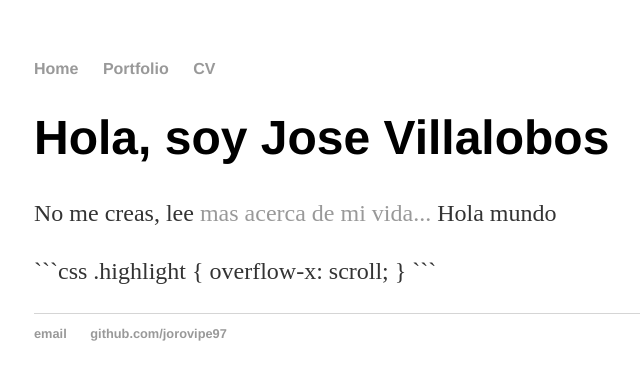
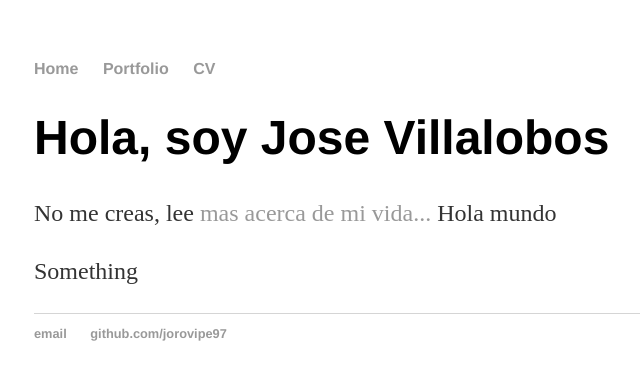
Before and after one commit to jorovipe97/jorovipe97.github.io-deprecated, a Jekyll site: the page built from index.html, in a window 1280 px wide. Shown: the top 380 px of the page, without its empty margins (158-798 px from the left). Built offline with Jekyll 4.4.1, drawn with Linux system fonts in a browser that asks for light colours.

Commit message:
Rogue solved

````diff
--- a/_config.yml
+++ b/_config.yml
@@ -6,5 +6,12 @@ github_username: jorovipe97
 twitter_username: gamebite10
 
 
-markdown: kramdown
-highlighter: rouge
+# Jekyll 3 now only supports Kramdown for Markdown
+kramdown:
+    # Use GitHub flavored markdown, including triple backtick fenced code blocks
+    input: GFM
+    # Jekyll 3 and GitHub Pages now only support rouge for syntax highlighting
+    syntax_highlighter: rouge
+    syntax_highlighter_opts:
+        # Use existing pygments syntax highlighting css
+        css_class: 'highlight'
--- a/_layouts/default.html
+++ b/_layouts/default.html
@@ -4,6 +4,7 @@
 			<title>{{ page.title }}</title>
 			<!-- link to main stylesheet -->
 			<link rel="stylesheet" type="text/css" href="/css/main.css">
+			<link rel="stylesheet" type="text/css" href="{{ site.baseurl }}/css/syntax.css" rel="stylesheet">
 		</head>
 		<body>
 			<nav>
--- a/index.html
+++ b/index.html
@@ -14,11 +14,5 @@ title: Jose Villalobos
     {% endif %}
   </p>
 
-  <p>
-    ```css
-    .highlight {
-      overflow-x: scroll;
-    }
-    ```
-  </p>
+  <p>Something</p>
 </div><!-- /.blurb -->
--- a/portfolio/index.html
+++ /dev/null
@@ -1,6 +0,0 @@
----
-layout: default
-title: My work
----
-
-<h1>Here is my work</h1>
````
Also changed, not shown: portfolio/index.md (added, +10 -0 lines), Gemfile.lock.
